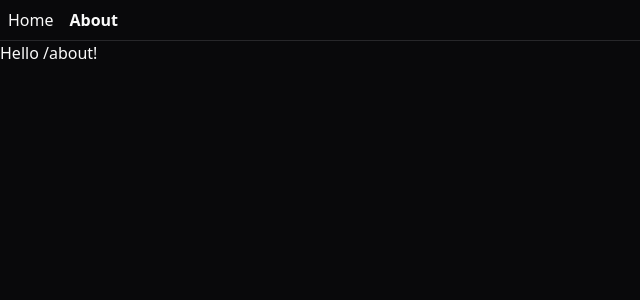
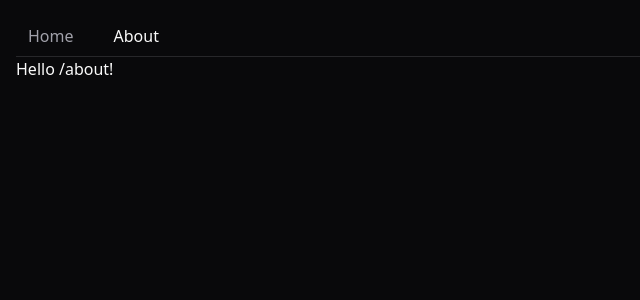
Before and after one commit to soheilghanbary/spark, a React (Vite) app in the folder frontend/: page /about in a window 1280 px wide. Shown: the top 300 px of the page, without its empty margins (0-640 px from the left). Built offline with nearby package versions, Linux system fonts and the light colour scheme.

Commit message:
update layout

```diff
--- a/frontend/src/routes/__root.tsx
+++ b/frontend/src/routes/__root.tsx
@@ -6,17 +6,17 @@ export const Route = createRootRoute({
 
 function App() {
   return (
-    <>
-      <div className="p-2 flex gap-4">
-        <Link to="/" className="[&.active]:font-bold">
+    <section className='container p-4 mx-auto'>
+      <div className="flex gap-4">
+        <Link to="/" className="[&.active]:text-primary text-muted-foreground font-medium px-3 py-2">
           Home
         </Link>
-        <Link to="/about" className="[&.active]:font-bold">
+        <Link to="/about" className="[&.active]:text-primary text-muted-foreground font-medium px-3 py-2">
           About
         </Link>
       </div>
       <hr />
       <Outlet />
-    </>
+    </section>
   )
 }
```
